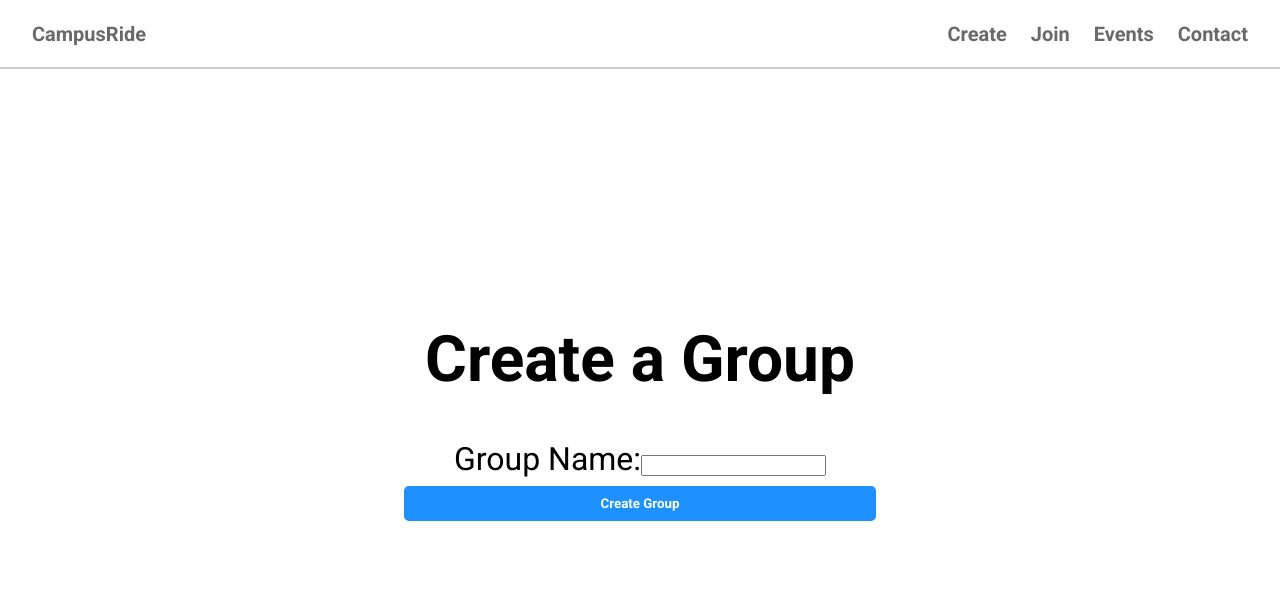
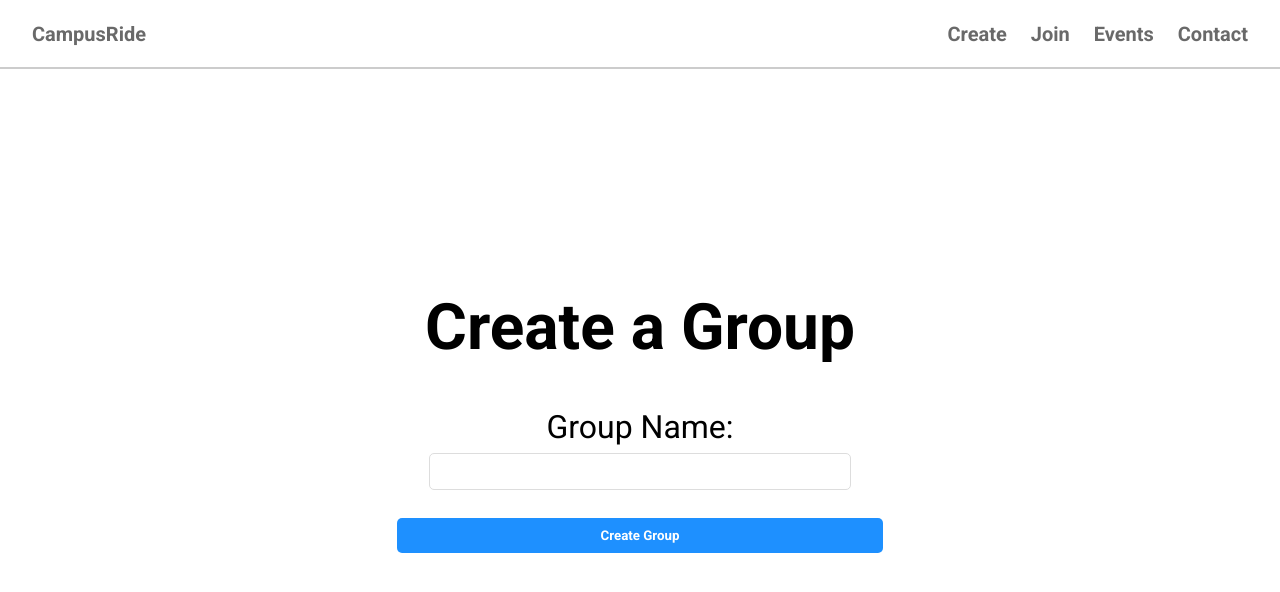
Before and after one commit to iachai02/Campus-Ride, a React (Create React App) app: page /create-group in a window 1280 px wide. Shown: the top 592 px of the page. Built offline with nearby package versions, Linux system fonts and the light colour scheme.

Commit message:
update css for join group and create group pages

```diff
--- a/src/components/CreateGroup.tsx
+++ b/src/components/CreateGroup.tsx
@@ -1,5 +1,6 @@
 import React, { useState } from "react";
 import { v4 as uuidv4 } from "uuid";
+import "../css/CreateGroup.css";
 
 function CreateGroup() {
   const [groupName, setGroupName] = useState("");
--- a/src/components/JoinGroup.tsx
+++ b/src/components/JoinGroup.tsx
@@ -1,4 +1,5 @@
 import React, { useState } from "react";
+import "../css/JoinGroup.css";
 
 function JoinGroup() {
   const [groupCode, setGroupCode] = useState("");
--- /dev/null
+++ b/src/css/CreateGroup.css
@@ -0,0 +1,16 @@
+.create-group-page {
+    display: flex;
+    flex-direction: column;
+    align-items: center;
+    padding: 2rem;
+}
+
+.create-group-page input {
+    padding: 10px;
+    margin-bottom: 20px;
+    border: 1px solid #ddd;
+    border-radius: 5px;
+    width: 100%;
+    max-width: 400px;
+    cursor: pointer;
+}
--- /dev/null
+++ b/src/css/JoinGroup.css
@@ -0,0 +1,16 @@
+.join-group-page {
+    display: flex;
+    flex-direction: column;
+    align-items: center;
+    padding: 2rem;
+}
+
+.join-group-page input {
+    padding: 10px;
+    margin-bottom: 20px;
+    border: 1px solid #ddd;
+    border-radius: 5px;
+    width: 100%;
+    max-width: 400px;
+    cursor: pointer;
+}
```
